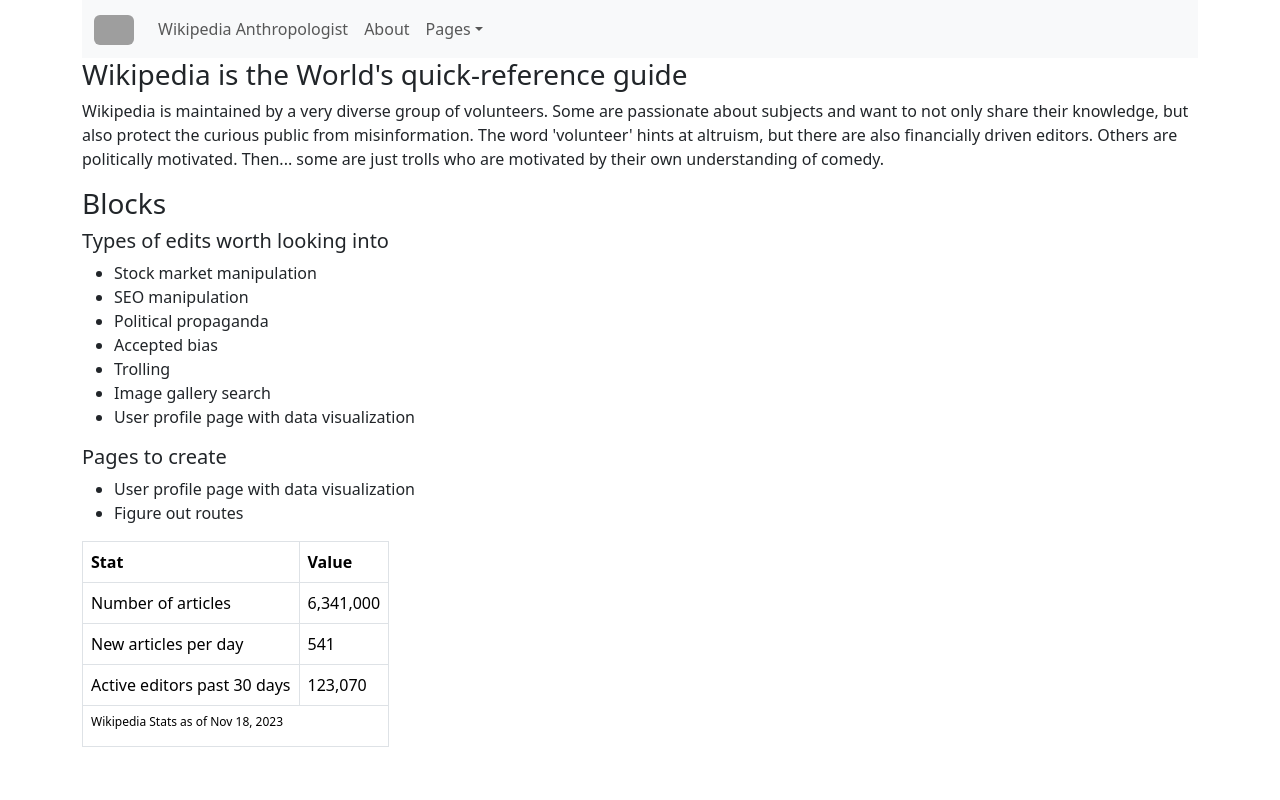
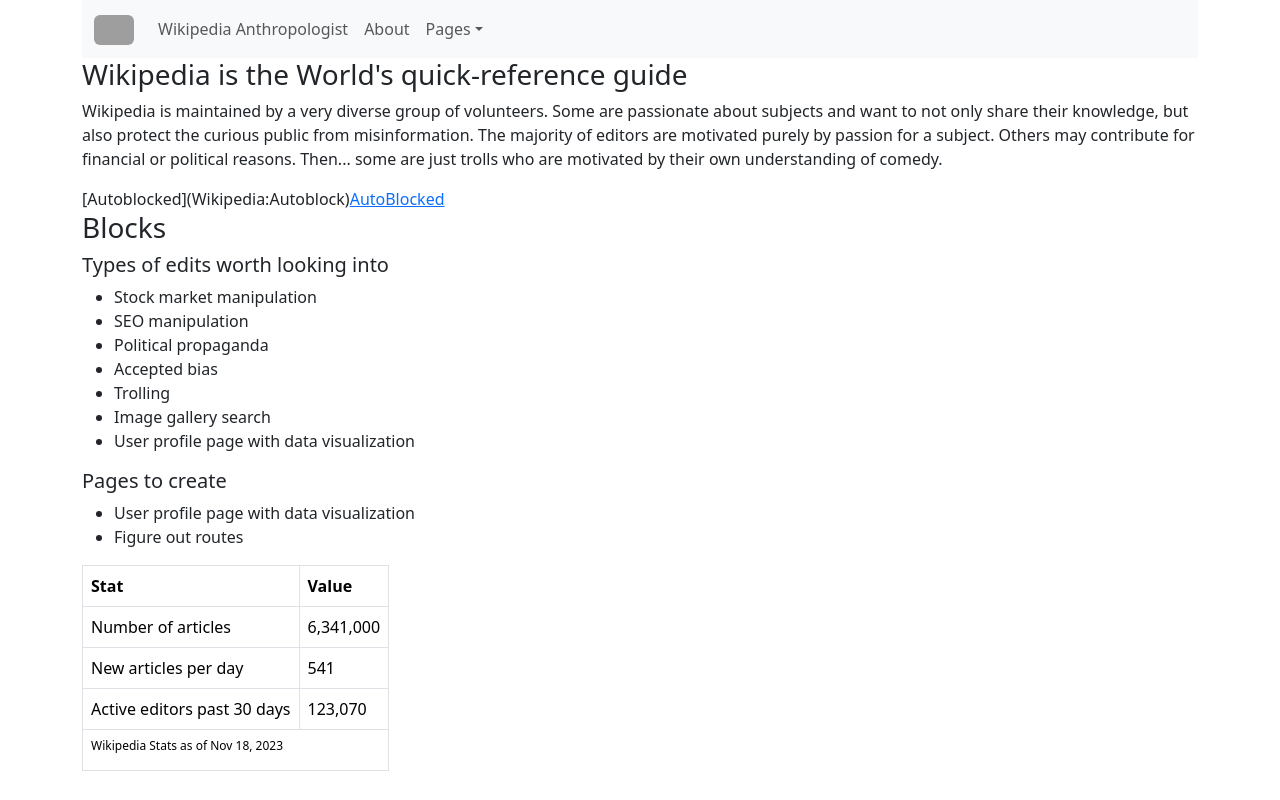
Before and after one commit to codfed/wikipedia-anthropologist, a React (Create React App) app: page /#/ in a window 1280 px wide. Built offline with nearby package versions, Linux system fonts and the light colour scheme; grey boxes are pictures that could not be loaded.

Commit message:
Added parser component

```diff
--- a/src/components/BlocksTable.tsx
+++ b/src/components/BlocksTable.tsx
@@ -2,6 +2,7 @@
 import { Link, useParams } from 'react-router-dom';
 import { useTable, Column } from 'react-table';
 import Button from './Button';
+import Parser from './Parser';
 
 interface Props {
   query_id?: number;
@@ -56,6 +57,7 @@
       {
         Header: 'Reason',
         accessor: 'reason',
+        Cell: (props) => <Parser text={props.value} />,
       },
       {
         Header: 'Expiry',
--- /dev/null
+++ b/src/components/Parser.tsx
@@ -0,0 +1,28 @@
+import React from 'react';
+import { renderToString } from 'react-dom/server';
+
+interface ParserProps {
+  text: string;
+}
+
+const parseAndRenderText = (inputText: string): JSX.Element => {
+  const linkRegex = /\[\[(.+?)\|(.+?)\]\]/g;
+
+  const replaceLinks = (
+    match: string,
+    page: string,
+    displayText: string
+  ): string => {
+    return `<a href="https://en.wikipedia.org/wiki/${page}" target="_blank">${displayText}</a>`;
+  };
+
+  const parsedText = inputText.replace(linkRegex, replaceLinks);
+
+  return <p dangerouslySetInnerHTML={{ __html: parsedText }} />;
+};
+
+const Parser: React.FC<ParserProps> = ({ text }) => {
+  return <div>{parseAndRenderText(text)}</div>;
+};
+
+export default Parser;
--- a/src/pages/HomePage.tsx
+++ b/src/pages/HomePage.tsx
@@ -2,18 +2,19 @@
   return (
     <>
       <h3>Wikipedia is the World's quick-reference guide</h3>
-
       <p>
         Wikipedia is maintained by a very diverse group of volunteers. Some are
         passionate about subjects and want to not only share their knowledge,
-        but also protect the curious public from misinformation. The word
-        'volunteer' hints at altruism, but there are also financially driven
-        editors. Others are politically motivated. Then... some are just trolls
-        who are motivated by their own understanding of comedy.
+        but also protect the curious public from misinformation. The majority of
+        editors are motivated purely by passion for a subject. Others may
+        contribute for financial or political reasons. Then... some are just
+        trolls who are motivated by their own understanding of comedy.
       </p>
-
+      [Autoblocked](Wikipedia:Autoblock)
+      <a href="https://en.wikipedia.org/wiki/Wikipedia:Autoblock">
+        AutoBlocked
+      </a>
       <h3>Blocks</h3>
-
       <h5>Types of edits worth looking into</h5>
       <ul>
         <li>Stock market manipulation</li>
@@ -24,13 +25,11 @@
         <li>Image gallery search</li>
         <li>User profile page with data visualization</li>
       </ul>
-
       <h5>Pages to create</h5>
       <ul>
         <li>User profile page with data visualization</li>
         <li>Figure out routes</li>
       </ul>
-
       <table className="table table-bordered w-auto">
         <thead>
           <tr>
```
